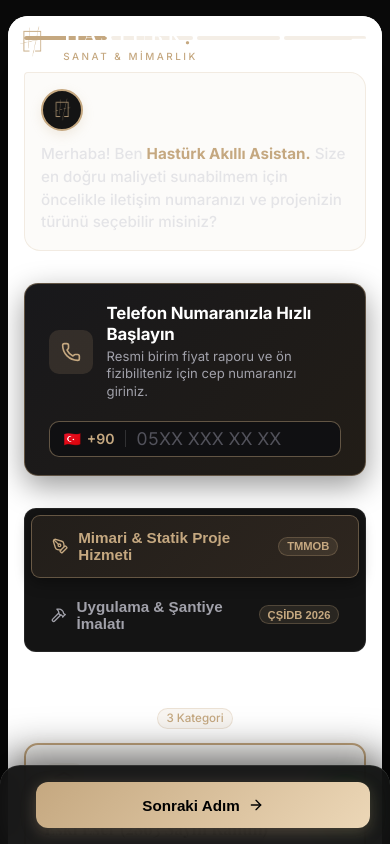
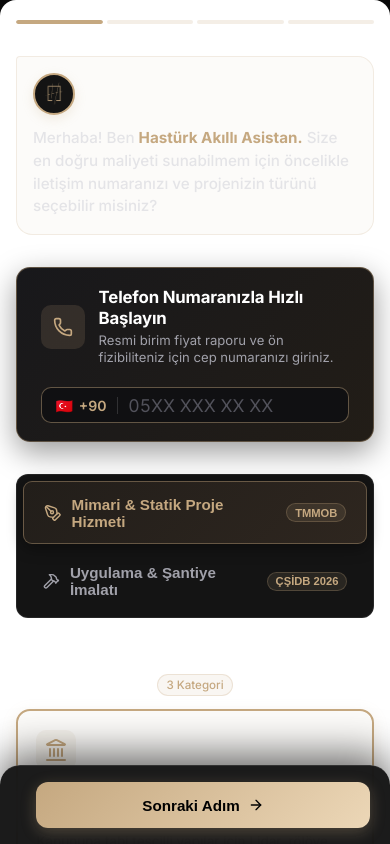
Before and after one commit to Rakincik/hast-rk-premium, a Next.js app: page /teklif-al in a window 390 px wide. Shown: the top 844 px of the page. Built offline with nearby package versions, Linux system fonts and the light colour scheme; a web font is replaced by a local one.

Commit message:
Fix UI layout issues and set favicon

```diff
--- a/src/app/page.module.css
+++ b/src/app/page.module.css
@@ -214,10 +214,8 @@
   }
 }
 
-/* About Snippet */
 .aboutSection {
   background-color: transparent;
-  margin-top: -5vh; /* Pull up to overlap the clipped hero */
   position: relative;
   z-index: 4;
 }
--- a/src/app/teklif-al/teklif.module.css
+++ b/src/app/teklif-al/teklif.module.css
@@ -10,7 +10,8 @@
 
 @media (max-width: 768px) {
   .container {
-    padding: 2rem 0.5rem;
+    padding: 0;
+    min-height: 100dvh;
   }
 }
 
@@ -153,6 +154,28 @@
   }
 }
 
+@media (max-width: 768px) {
+  .wizardLayout {
+    position: fixed;
+    top: 0;
+    left: 0;
+    width: 100vw;
+    height: 100dvh;
+    z-index: 99999;
+    border-radius: 0;
+    overflow-y: auto;
+    margin: 0;
+    background: #090909;
+    box-shadow: none;
+  }
+
+  .stepBody {
+    background: transparent;
+    padding: 2rem 1.25rem 4rem 1.25rem;
+    min-height: 100dvh;
+  }
+}
+
 /* Left Wizard Step Body (Now Right Content, White Theme) */
 .stepBody {
   flex: 1;
@@ -164,6 +187,21 @@
   justify-content: space-between;
   position: relative;
 }
+
+.phoneGateAlert {
+  display: flex;
+  align-items: center;
+  gap: 0.5rem;
+  padding: 0.75rem 1rem;
+  margin-top: 1rem;
+  margin-bottom: 1rem;
+  background: rgba(239, 68, 68, 0.1);
+  border-left: 3px solid #ef4444;
+  border-radius: 6px;
+  color: #fca5a5;
+  font-size: 0.85rem;
+}
+
 
 @media (max-width: 768px) {
   .stepBody {
```
Also changed, not shown: src/components/home/TrustBar.module.css (+13 -0 lines), 1 other file (tests, documents, lock files or other folders).
